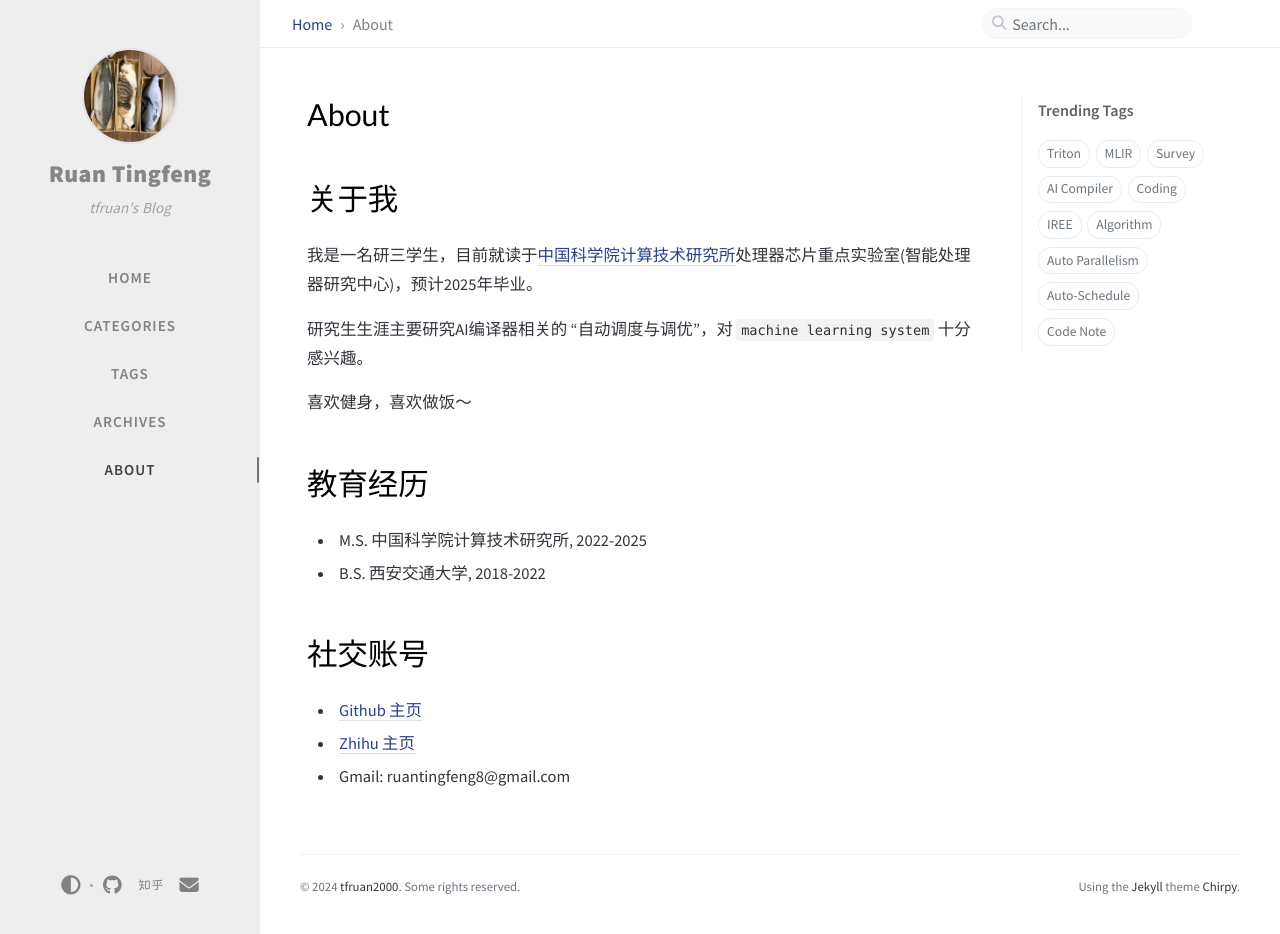
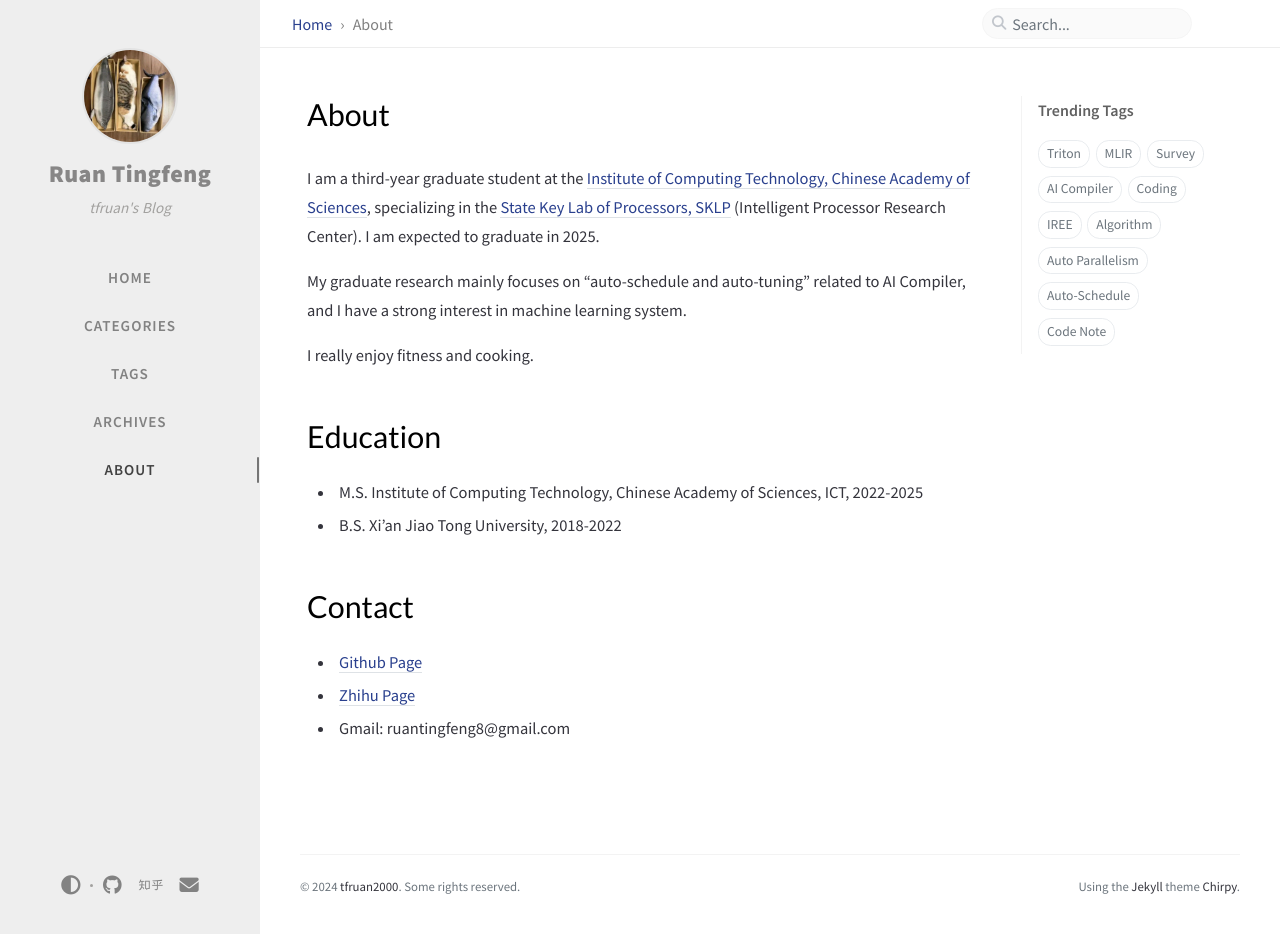
Before and after one commit to tfruan2000/tfruan2000.github.io, a Jekyll site: the page built from _tabs/about.md, in a window 1280 px wide and 934 px high. Built offline with Jekyll 4.4.1, drawn with Linux system fonts in a browser that asks for light colours; comment, search, counter and statistics services are not loaded.

Commit message:
[about]: update about me to en

```diff
--- a/_tabs/about.md
+++ b/_tabs/about.md
@@ -4,25 +4,25 @@ icon: fas fa-info-circle
 order: 4
 ---
 
+<!--
+About Me
+====== -->
 
-关于我
+I am a third-year graduate student at the [Institute of Computing Technology, Chinese Academy of Sciences](http://www.ict.ac.cn/), specializing in the [State Key Lab of Processors, SKLP](https://sklp.ict.ac.cn/) (Intelligent Processor Research Center). I am expected to graduate in 2025.
+
+My graduate research mainly focuses on "auto-schedule and auto-tuning" related to AI Compiler, and I have a strong interest in machine learning system.
+
+I really enjoy fitness and cooking.
+
+Education
 ======
 
-我是一名研三学生，目前就读于[中国科学院计算技术研究所](http://www.ict.ac.cn/)处理器芯片重点实验室(智能处理器研究中心)，预计2025年毕业。
+* M.S. Institute of Computing Technology, Chinese Academy of Sciences, ICT, 2022-2025
+* B.S. Xi'an Jiao Tong University, 2018-2022
 
-研究生生涯主要研究AI编译器相关的 “自动调度与调优”，对 `machine learning system` 十分感兴趣。
-
-喜欢健身，喜欢做饭～
-
-教育经历
+Contact
 ======
 
-* M.S. 中国科学院计算技术研究所, 2022-2025
-* B.S. 西安交通大学, 2018-2022
-
-社交账号
-======
-
-* [Github 主页](https://github.com/tfruan2000)
-* [Zhihu 主页](https://www.zhihu.com/people/ruan-ting-feng-59)
+* [Github Page](https://github.com/tfruan2000)
+* [Zhihu Page](https://www.zhihu.com/people/ruan-ting-feng-59)
 * Gmail: ruantingfeng8@gmail.com
```
Also changed, not shown: _posts/Coding/2022-06-22-coding-note.md (+79 -2 lines).
